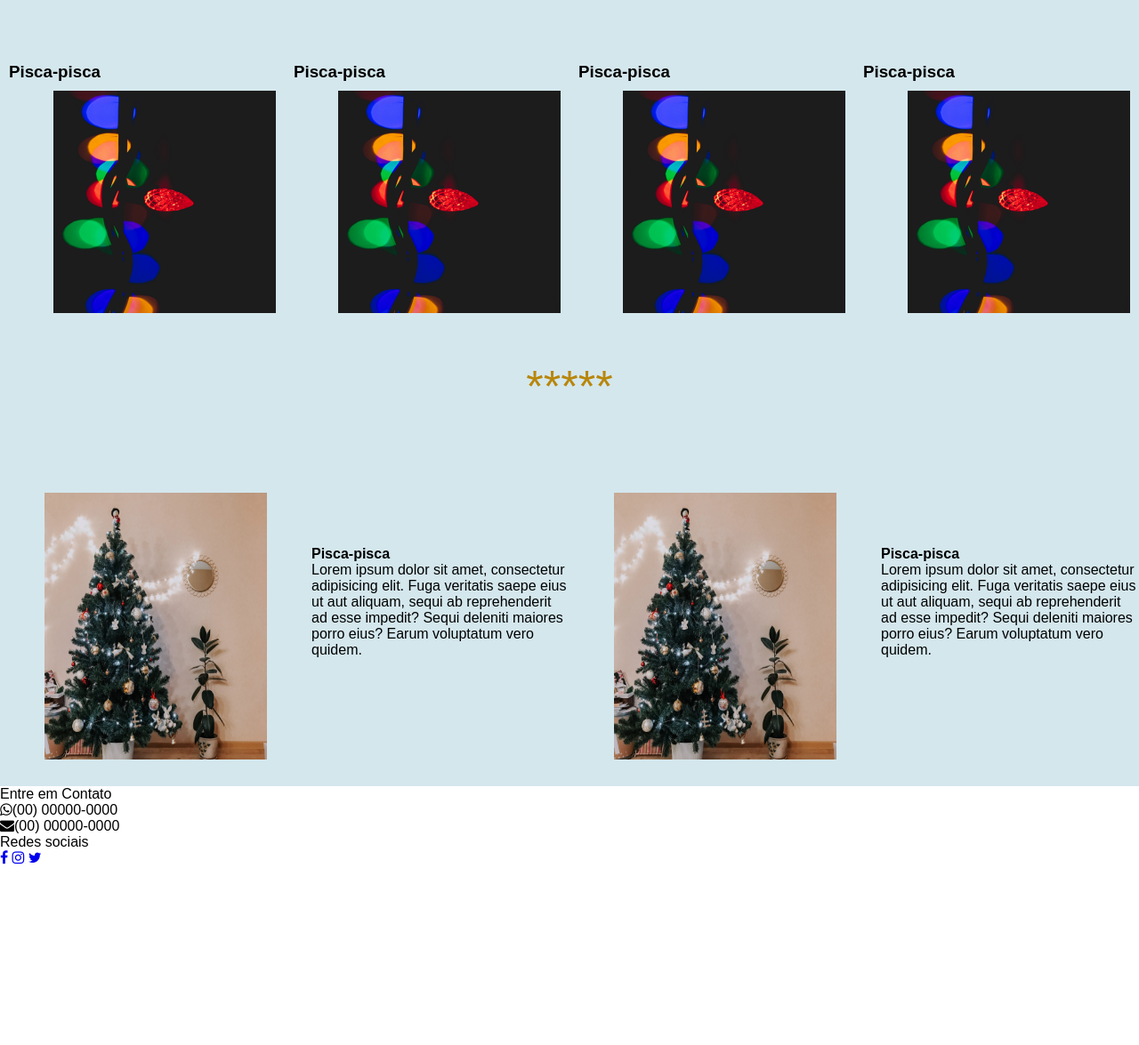
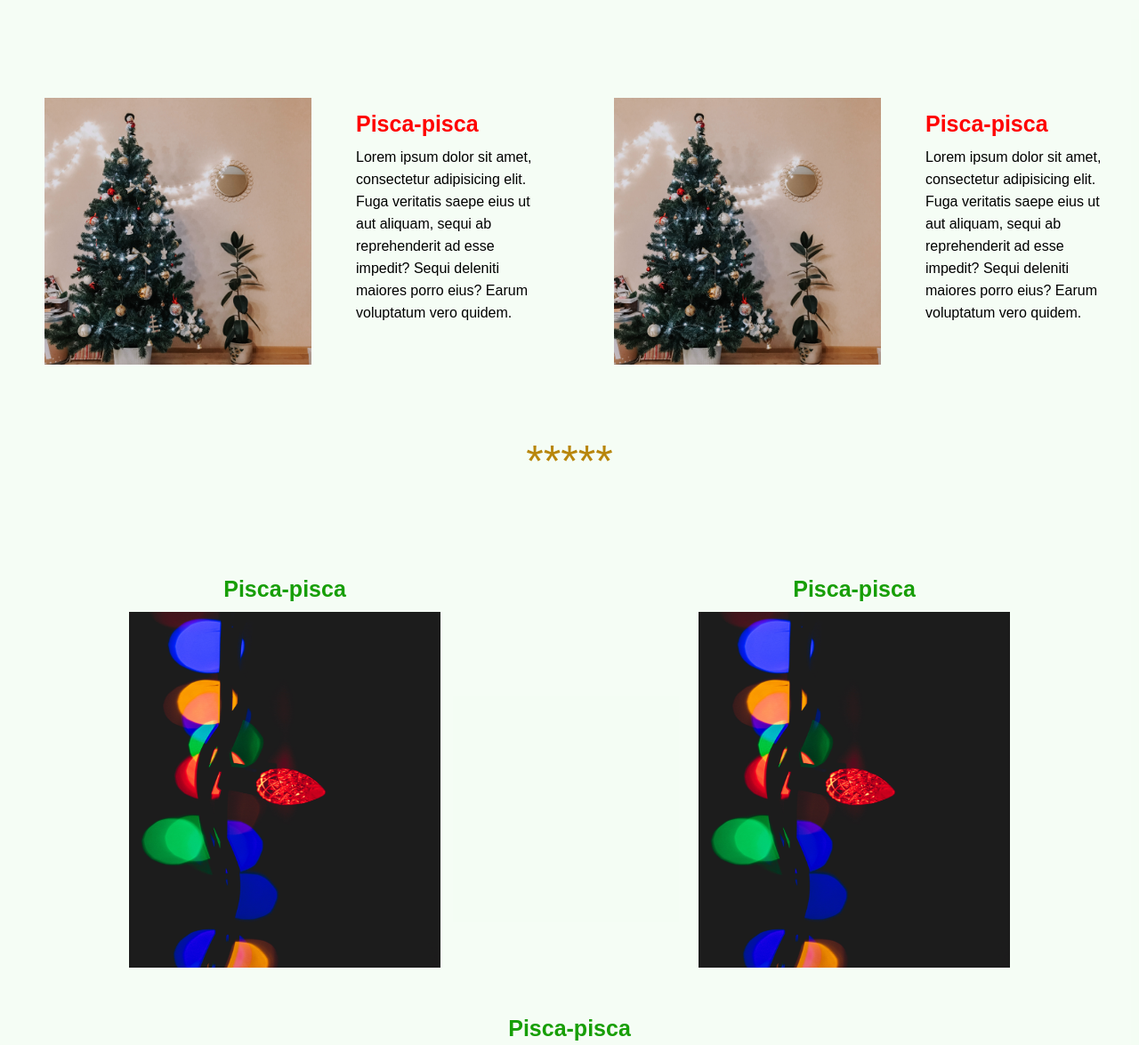
Before and after one commit to Sara01romao/Natal-HTML-CSS-pratica, a plain HTML site: page index.html in a window 1280 px wide. Shown: the part 2520-3695 px from the top of the page at 89% size. Before the commit the page ends 3494 px from the top, so only its background shows below. Drawn offline with Linux system fonts and the light colour scheme.

Commit message:
ajuste itens

```diff
--- a/css/style.css
+++ b/css/style.css
@@ -142,7 +142,7 @@ header ul li a:hover{
 /********************************************/
 
 .tres{
-    background-color: rgba(185, 216, 226, 0.616);
+    background-color: rgba(220, 248, 220, 0.301);
     max-width: auto;
 
 }
@@ -163,45 +163,72 @@ header ul li a:hover{
 
 
 
+
 }
 
 
-.decoracoes img{
+.d1{
 
-    margin: 10px 0px 50px 50px;
+    flex: 1;
+    margin: 0 auto;
+    text-align: center;
+
 
 }
 
-.d1{
+.d1 img{
+    width: 350px;
+    height: 400px;
+    margin: 10px 50px 50px 50px;
+
+}
+
+.d1 h3{
+    text-align: center;
+    font-weight: bold;
+    color: rgb(23, 158, 6);
+    width: 150px;
+    height: 30px;
     margin: 0 auto;
+    font-size: 25px;
 }
 
 
-.tres img{
-    width: 250px;
-    height: 250px;
-}
 
 
 .decoracao2{
     margin-top: 60px;
     display: flex;
+    flex-wrap: wrap;
+
+
 }
 
 .d2{
-    margin: 0 auto;
+    flex: 1;
+    justify-content:center ;
+    margin: 50px 0px;
+
+
 }
 
 .d2 p, h4{
     max-width: 850px;
-
-
+    margin-right: 20px;
 
 }
 
+.d2 p{
+    line-height: 25px;
+    font-size: 16px;
+}
+
 .d2 h4{
-
-    margin-top: 90px;
+  font-weight: bold;
+  color: red;
+  font-size: 25px;
+  margin-bottom: 10px;
+    margin-top: 45px;
 
 }
 
--- a/index.html
+++ b/index.html
@@ -58,28 +58,10 @@
 
             <h1>Decoração</h1>
             <p class="start">*****</p>
-           <div class="decoracoes">
-                    <div class="d1">
-                        <h3>Pisca-pisca</h3>
-                        <img src="img/2-pisca-pisca.jpg" alt="">
-                    </div>
 
-                    <div class="d1">
-                        <h3>Pisca-pisca</h3>
-                        <img src="img/2-pisca-pisca.jpg" alt="">
-                    </div>
 
-                    <div class="d1">
-                        <h3>Pisca-pisca</h3>
-                        <img src="img/2-pisca-pisca.jpg" alt="">
-                    </div>
 
-                    <div class="d1">
-                        <h3>Pisca-pisca</h3>
-                        <img src="img/2-pisca-pisca.jpg" alt="">
-                    </div>
-        </div>
-        <p class="start">*****</p>
+
             <div class="decoracao2">
 
                 <div class="d2">
@@ -92,18 +74,34 @@
 
                 <div class="d2">
 
-                    <img src="img/2-arvore.jpg" alt="">
+                    <img  src="img/2-arvore.jpg" alt="">
                     <h4>Pisca-pisca</h4>
                     <p>Lorem ipsum dolor sit amet, consectetur adipisicing elit. Fuga veritatis saepe eius ut aut aliquam, sequi ab reprehenderit ad esse impedit? Sequi deleniti maiores porro eius? Earum voluptatum vero quidem.</p>
                     <p></p>
                 </div>
 
+            </div>
+
+            <p class="start">*****</p>
+
+            <div class="decoracoes">
+                <div class="d1">
+                    <h3>Pisca-pisca</h3>
+                    <img src="img/2-pisca-pisca.jpg" alt="">
+                </div>
+
+                <div class="d1">
+                    <h3>Pisca-pisca</h3>
+                    <img src="img/2-pisca-pisca.jpg" alt="">
+                </div>
+
+                <div class="d1">
+                    <h3>Pisca-pisca</h3>
+                    <img src="img/2-pisca-pisca.jpg" alt="">
+                </div>
 
 
-
-
-            </div>
-
+    </div>
         </section>
 
     <footer>
```
